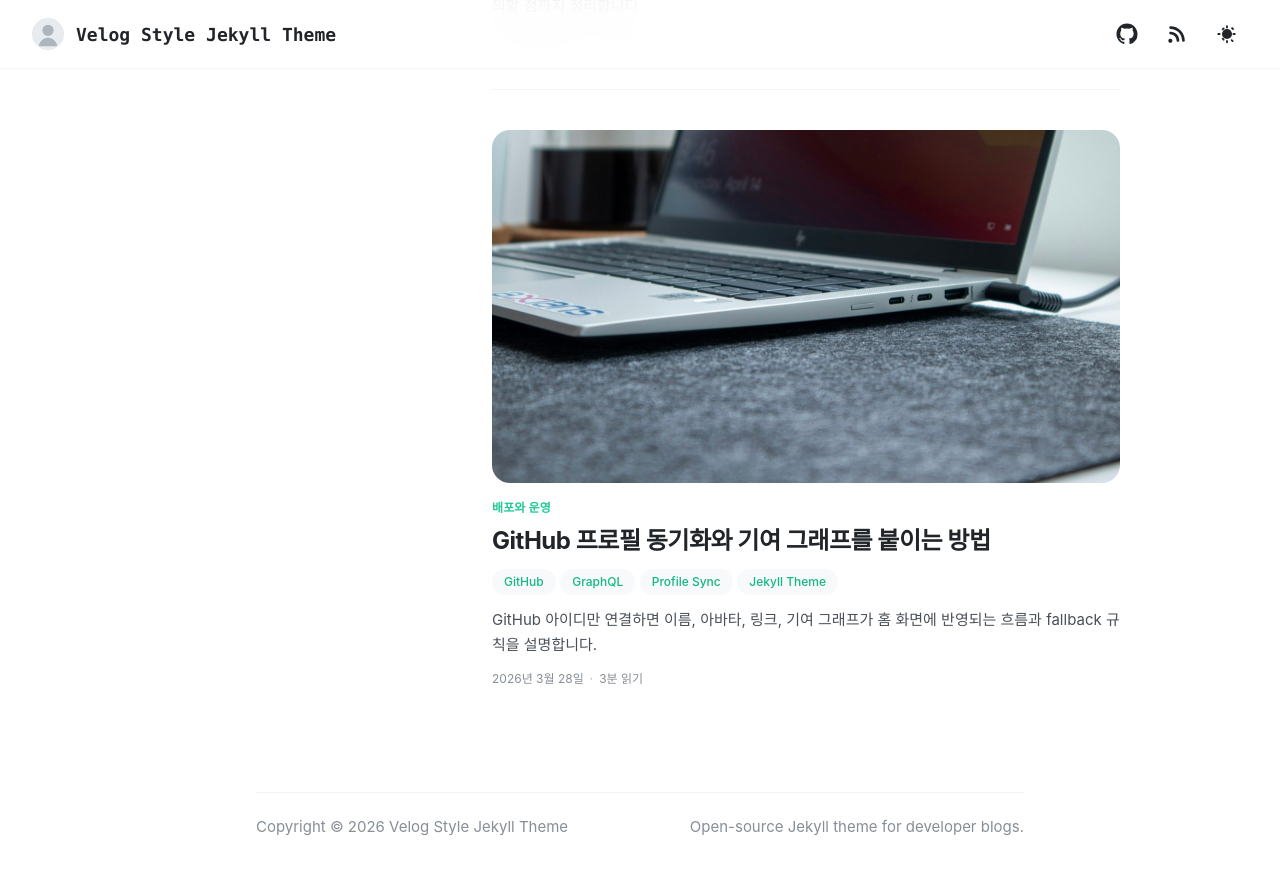
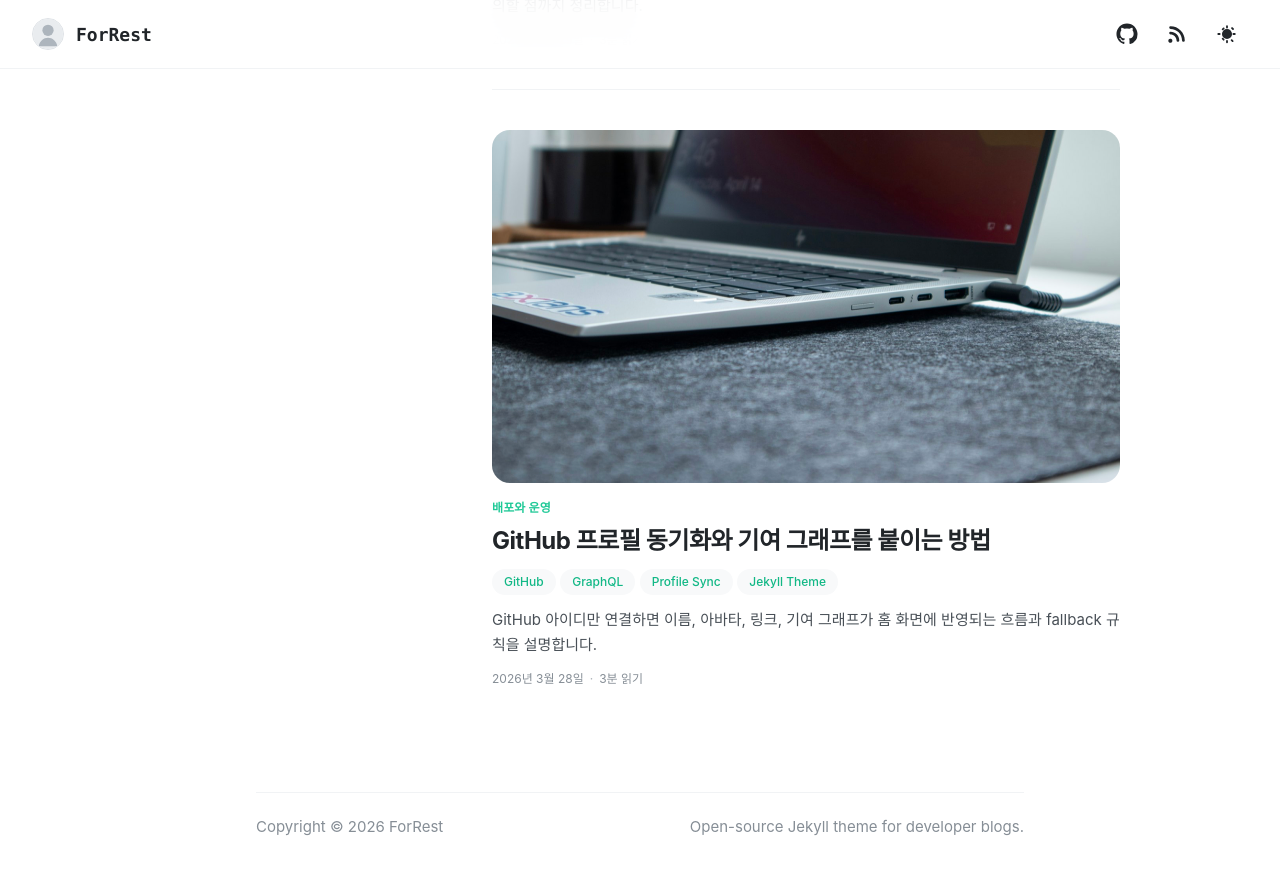
Before and after one commit to LimJaeHwan-real/BlogLim, a Jekyll site: the page built from index.html, in a window 1280 px wide and 900 px high, scrolled down 3584 px. Shown: the top 875 px of the window. Built offline with Jekyll 4.4.1, drawn with Linux system fonts in a browser that asks for light colours.

Commit message:
Update site configuration for new theme and details

```diff
--- a/_config.yml
+++ b/_config.yml
@@ -1,7 +1,7 @@
-title: Velog Style Jekyll Theme
-description: velog 감성의 개발 블로그를 GitHub Pages와 Jekyll로 구성한 오픈소스 starter theme
-url: "https://woonyong-kr.github.io"
-baseurl: "/jekyll-theme-velog"
+title: ForRest
+description: Auto Programmer
+url: "https://LimJaeHwan-real.github.io"
+baseurl: "/BlogLim"
 lang: ko-KR
 timezone: Asia/Seoul
 markdown: kramdown
```
